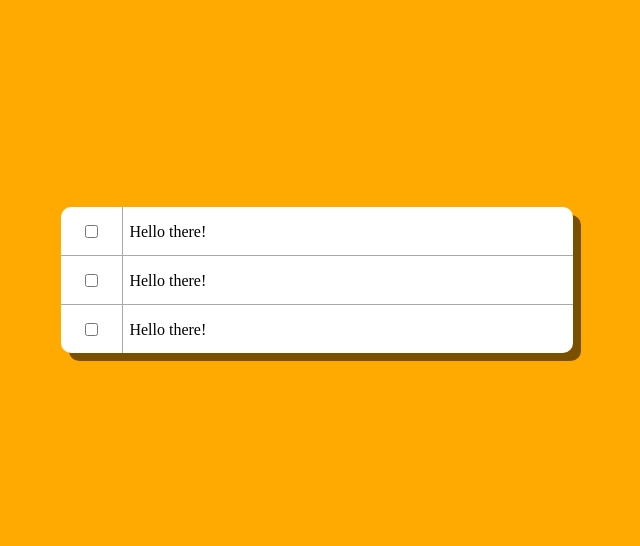
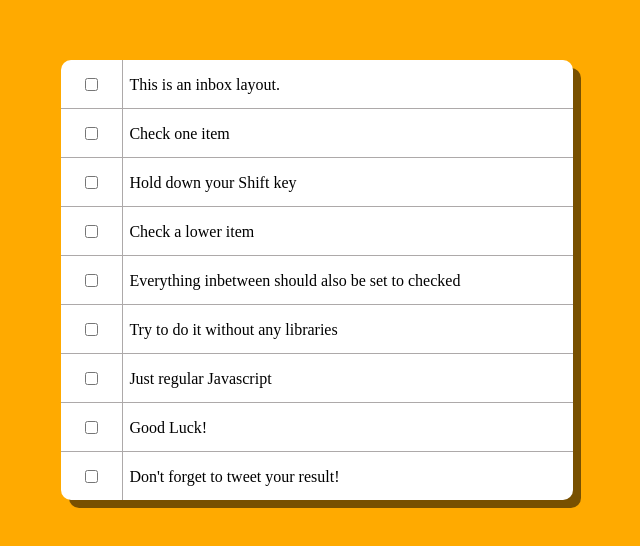
Before and after one commit to NedzadDonlagic04/vuejs-hold-shift-and-check-checkboxes, a Vue app: page / in a window 1280 px wide. Shown: the part 120-666 px from the top of the page, without its empty margins (323-963 px from the left). Built offline with nearby package versions, Linux system fonts and the light colour scheme.

Commit message:
Added data for each item in the inbox

```diff
--- a/src/App.vue
+++ b/src/App.vue
@@ -1,15 +1,37 @@
+<script>
+let id = 0;
+
+export default {
+    data() {
+        return {
+            items: [
+                { text: 'This is an inbox layout.', name:`input-${id}`, id:id++ },
+                { text: 'Check one item', name:`input-${id}`, id:id++ },
+                { text: 'Hold down your Shift key', name:`input-${id}`} ,
+                { text: 'Check a lower item', name:`input-${id}`, id:id++ },
+                { text: 'Everything inbetween should also be set to checked', name:`input-${id}`, id:id++ },
+                { text: 'Try to do it without any libraries', name:`input-${id}`, id:id++ },
+                { text: 'Just regular Javascript', name:`input-${id}`, id:id++ },
+                { text: 'Good Luck!', name:`input-${id}`, id:id++ },
+                { text: "Don't forget to tweet your result!", name:`input-${id}`, id:id++ }
+            ]
+        };
+    },
+    methods: {
+        toggleClass(element) {
+            element.classList.toggle('checked');
+        },
+        clickHandler(event) {
+            this.toggleClass(event.path[1]);
+        }
+    }
+};
+</script>
+
 <template>
-    <div class="item">
-        <input type="checkbox">
-        <label for="">Hello there!</label>
-    </div>
-    <div class="item">
-        <input type="checkbox">
-        <label for="">Hello there!</label>
-    </div>
-    <div class="item">
-        <input type="checkbox">
-        <label for="">Hello there!</label>
+    <div class="item" v-for="item of items" :key="item.id">
+        <input type="checkbox" :id="item.name" @click="clickHandler">
+        <label :for="item.name">{{item.text}}</label>
     </div>
 </template>
 
@@ -38,6 +60,7 @@
         padding-left: .4rem;
         padding-top: 1rem;
         vertical-align: middle;
+        font-size: 1rem;
     }
 
     .item.checked {
```
